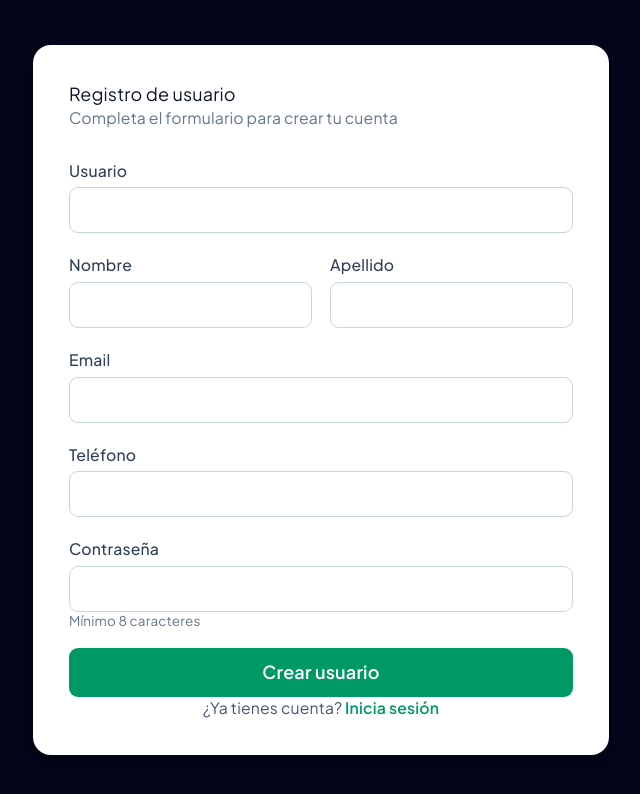
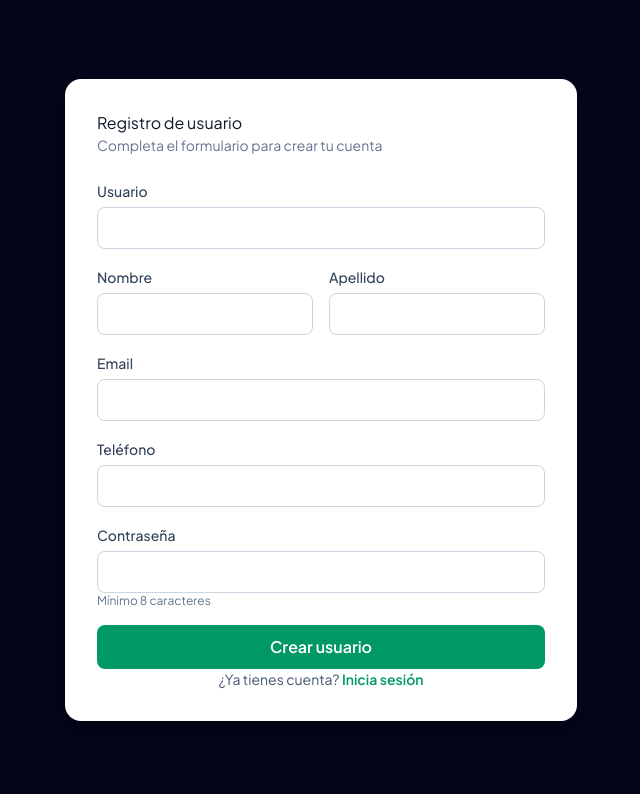
Before and after one commit to wilsonUC/Track, a React (Vite) app in the folder frontend/: page /register in a window 1280 px wide. Shown: the top 794 px of the page, without its empty margins (319-959 px from the left). Built offline with nearby package versions, Linux system fonts and the light colour scheme; no server answers.

Commit message:
layout mejorado 2

```diff
--- a/frontend/src/components/dashboard/DashboardChartsSection.tsx
+++ b/frontend/src/components/dashboard/DashboardChartsSection.tsx
@@ -16,14 +16,14 @@ export function DashboardChartsSection({ categoryExpenses, monthlyChart, loading
     <div className="grid gap-4 lg:grid-cols-2">
       <article className="rounded-2xl border border-slate-200 bg-white shadow-sm flex flex-col justify-between">
         <div>
-          <div className="flex items-center gap-3 border-b border-slate-100 px-5 py-4">
+          <div className="flex items-center gap-3 border-b border-slate-100 px-4 py-4 sm:px-5">
             <div className="flex h-10 w-10 items-center justify-center rounded-xl bg-indigo-50 text-indigo-600">
               <PieChart className="h-5 w-5" aria-hidden />
             </div>
             <h3 className="font-semibold text-slate-800">Gastos por categoría</h3>
           </div>
 
-          <div className="p-6 space-y-4">
+          <div className="space-y-4 p-4 sm:p-6">
             {loading && <p className="py-12 text-center text-sm text-slate-500">Cargando…</p>}
 
             {!loading && categoryExpenses.length === 0 && (
--- a/frontend/src/components/dashboard/DashboardMonthCard.tsx
+++ b/frontend/src/components/dashboard/DashboardMonthCard.tsx
@@ -20,7 +20,7 @@ export function DashboardMonthCard({ variant, transactions, loading }: Dashboard
   return (
     <article className="rounded-2xl border border-slate-200 bg-white shadow-sm transition hover:shadow-md duration-200">
       <div
-        className={`flex items-center justify-between gap-3 border-b px-5 py-4 ${
+        className={`flex flex-wrap items-center justify-between gap-3 border-b px-4 py-3 sm:px-5 sm:py-4 ${
           isIncome ? 'border-emerald-100 bg-emerald-50/10' : 'border-rose-100 bg-rose-50/10'
         }`}
       >
@@ -38,7 +38,7 @@ export function DashboardMonthCard({ variant, transactions, loading }: Dashboard
           </div>
           <h3 className="font-semibold text-slate-800">{title}</h3>
         </div>
-        <p className={`text-lg font-bold tabular-nums ${isIncome ? 'text-emerald-600' : 'text-rose-600'}`}>
+        <p className={`text-base font-bold tabular-nums sm:text-lg ${isIncome ? 'text-emerald-600' : 'text-rose-600'}`}>
           {formattedTotal}
         </p>
       </div>
--- a/frontend/src/components/dashboard/DashboardMonthlyChart.tsx
+++ b/frontend/src/components/dashboard/DashboardMonthlyChart.tsx
@@ -49,7 +49,7 @@ export function DashboardMonthlyChart({ data, loading }: DashboardMonthlyChartPr
 
   return (
     <article className="rounded-2xl border border-slate-200 bg-white shadow-sm transition">
-      <div className="flex items-center justify-between border-b border-slate-100 px-5 py-4">
+      <div className="flex flex-col gap-3 border-b border-slate-100 px-4 py-4 sm:flex-row sm:items-center sm:justify-between sm:px-5">
         <div className="flex items-center gap-3">
           <div className={`flex h-10 w-10 items-center justify-center rounded-xl transition-colors ${activeBgColor}`}>
             <ChartColumn className="h-5 w-5" aria-hidden />
--- a/frontend/src/components/dashboard/DashboardRecentTransactions.tsx
+++ b/frontend/src/components/dashboard/DashboardRecentTransactions.tsx
@@ -10,14 +10,14 @@ type DashboardRecentTransactionsProps = {
 export function DashboardRecentTransactions({ transactions, loading }: DashboardRecentTransactionsProps) {
   return (
     <article className="rounded-2xl border border-slate-200 bg-white shadow-sm">
-      <div className="flex items-center gap-3 border-b border-slate-100 px-5 py-4">
+      <div className="flex items-center gap-3 border-b border-slate-100 px-4 py-4 sm:px-5">
         <div className="flex h-10 w-10 items-center justify-center rounded-xl bg-indigo-50 text-indigo-600">
           <History className="h-5 w-5" aria-hidden />
         </div>
         <h3 className="font-semibold text-slate-800">Todas las transacciones recientes</h3>
       </div>
 
-      <div className="p-5">
+      <div className="p-4 sm:p-5">
         {loading && <p className="py-8 text-center text-sm text-slate-500">Cargando…</p>}
 
         {!loading && transactions.length === 0 && (
--- a/frontend/src/components/reportes/ReportesHeader.tsx
+++ b/frontend/src/components/reportes/ReportesHeader.tsx
@@ -17,7 +17,7 @@ export function ReportesHeader({ filter, onFilterChange, onExport }: ReportesHea
   return (
     <div className="flex flex-col gap-4 border-b border-slate-200 pb-5 md:flex-row md:items-center md:justify-between">
       <div>
-        <h1 className="text-3xl font-bold text-slate-900">Reportes Avanzados</h1>
+        <h1 className="text-2xl font-bold text-slate-900 sm:text-3xl">Reportes Avanzados</h1>
         <p className="mt-1 text-sm text-slate-500">Análisis reactivo de tu base de datos de finanzas.</p>
       </div>
 
--- a/frontend/src/components/transactions/TransactionsPageContent.tsx
+++ b/frontend/src/components/transactions/TransactionsPageContent.tsx
@@ -69,7 +69,7 @@ export function TransactionsPageContent({ variant }: TransactionsPageContentProp
         }`}
       >
         <div
-          className={`flex items-center justify-between gap-3 border-b px-5 py-4 ${
+          className={`flex flex-wrap items-center justify-between gap-3 border-b px-4 py-3 sm:px-5 sm:py-4 ${
             isIncome ? 'border-emerald-100 bg-emerald-50/10' : 'border-rose-100 bg-rose-50/10'
           }`}
         >
@@ -103,7 +103,7 @@ export function TransactionsPageContent({ variant }: TransactionsPageContentProp
       </article>
 
       <article className="rounded-2xl border border-slate-200 bg-white shadow-sm">
-        <div className="flex items-center gap-3 border-b border-slate-100 px-5 py-4">
+        <div className="flex items-center gap-3 border-b border-slate-100 px-4 py-4 sm:px-5">
           <div className="flex h-10 w-10 items-center justify-center rounded-xl bg-indigo-50 text-indigo-600">
             <History className="h-5 w-5" aria-hidden />
           </div>
--- a/frontend/src/index.css
+++ b/frontend/src/index.css
@@ -1,78 +1,37 @@
 @import "tailwindcss";
 
-:root {
-  --text: #6b6375;
-  --text-h: #08060d;
-  --bg: #fff;
-  --border: #e5e4e7;
-  --code-bg: #f4f3ec;
-  --accent: #aa3bff;
-  --accent-bg: rgba(170, 59, 255, 0.1);
-  --accent-border: rgba(170, 59, 255, 0.5);
-  --social-bg: rgba(244, 243, 236, 0.5);
-  --shadow:
-    rgba(0, 0, 0, 0.1) 0 10px 15px -3px, rgba(0, 0, 0, 0.05) 0 4px 6px -2px;
-
-  --sans: "Plus Jakarta Sans", system-ui, "Segoe UI", Roboto, sans-serif;
-  --heading: "Plus Jakarta Sans", system-ui, "Segoe UI", Roboto, sans-serif;
-  --mono: ui-monospace, Consolas, monospace;
-
-  font: 18px/145% var(--sans);
-  letter-spacing: 0.18px;
-  color-scheme: light dark;
-  color: var(--text);
-  background: var(--bg);
-  font-synthesis: none;
-  text-rendering: optimizeLegibility;
-  -webkit-font-smoothing: antialiased;
-  -moz-osx-font-smoothing: grayscale;
-
-  @media (max-width: 1024px) {
-    font-size: 16px;
-  }
+@theme {
+  --font-sans: "Plus Jakarta Sans", system-ui, "Segoe UI", Roboto, sans-serif;
 }
 
-@media (prefers-color-scheme: dark) {
-  :root {
-    --text: #9ca3af;
-    --text-h: #f3f4f6;
-    --bg: #16171d;
-    --border: #2e303a;
-    --code-bg: #1f2028;
-    --accent: #c084fc;
-    --accent-bg: rgba(192, 132, 252, 0.15);
-    --accent-border: rgba(192, 132, 252, 0.5);
-    --social-bg: rgba(47, 48, 58, 0.5);
-    --shadow:
-      rgba(0, 0, 0, 0.4) 0 10px 15px -3px, rgba(0, 0, 0, 0.25) 0 4px 6px -2px;
-  }
-
-  #social .button-icon {
-    filter: invert(1) brightness(2);
-  }
-}
-
-/* App a pantalla completa: el template de Vite centraba #root a 1126px y dejaba márgenes blancos */
-#root {
-  min-height: 100dvh;
-  width: 100%;
-  margin: 0;
-  padding: 0;
-  text-align: initial;
+*,
+*::before,
+*::after {
   box-sizing: border-box;
 }
 
 html {
-  margin: 0;
-  padding: 0;
+  font-size: 16px;
+  -webkit-text-size-adjust: 100%;
+  text-size-adjust: 100%;
 }
 
 body {
   margin: 0;
-  padding: 0;
+  font-family: var(--font-sans);
+  line-height: 1.5;
+  color: #0f172a;
+  background-color: #f1f5f9;
+  -webkit-font-smoothing: antialiased;
+  -moz-osx-font-smoothing: grayscale;
 }
 
-/* La app usa Tailwind para títulos; los estilos globales del template Vite rompían el layout. */
+#root {
+  min-height: 100dvh;
+  width: 100%;
+}
+
+/* La app usa Tailwind para títulos; el template Vite los sobrescribía en producción */
 #root h1,
 #root h2,
 #root h3 {
@@ -82,21 +41,7 @@ body {
   line-height: unset;
   font-weight: unset;
 }
-p {
+
+#root p {
   margin: 0;
 }
-
-code,
-.counter {
-  font-family: var(--mono);
-  display: inline-flex;
-  border-radius: 4px;
-  color: var(--text-h);
-}
-
-code {
-  font-size: 15px;
-  line-height: 135%;
-  padding: 4px 8px;
-  background: var(--code-bg);
-}
--- a/frontend/src/pages/MetasPage.tsx
+++ b/frontend/src/pages/MetasPage.tsx
@@ -113,7 +113,7 @@ export function MetasPage() {
       {/* HEADER CON ACCIÓN PARA ABRIR EL MODAL */}
       <div className="flex flex-col sm:flex-row sm:items-center sm:justify-between gap-4 border-b border-slate-200 pb-5">
         <div>
-          <h1 className="text-3xl font-bold text-slate-900">Metas de Ahorro</h1>
+          <h1 className="text-2xl font-bold text-slate-900 sm:text-3xl">Metas de Ahorro</h1>
           <p className="text-sm text-slate-500 mt-1">Prueba interactiva del sistema de objetivos financieros.</p>
         </div>
 
--- a/frontend/src/pages/PresupuestosPage.tsx
+++ b/frontend/src/pages/PresupuestosPage.tsx
@@ -104,7 +104,7 @@ export function PresupuestosPage() {
       {/* HEADER PRINCIPAL */}
       <div className="flex flex-col sm:flex-row sm:items-center sm:justify-between gap-4 border-b border-slate-200 pb-5">
         <div>
-          <h1 className="text-3xl font-bold text-slate-900">Presupuestos Mensuales</h1>
+          <h1 className="text-2xl font-bold text-slate-900 sm:text-3xl">Presupuestos Mensuales</h1>
           <p className="text-sm text-slate-500 mt-1">Controla tus límites de gasto para no salirte del plan.</p>
         </div>
 
--- a/frontend/src/pages/RecurrentesPage.tsx
+++ b/frontend/src/pages/RecurrentesPage.tsx
@@ -118,7 +118,7 @@ export function RecurrentesPage() {
       {/* HEADER DE LA PÁGINA */}
       <div className="flex flex-col sm:flex-row sm:items-center sm:justify-between gap-4 border-b border-slate-200 pb-5">
         <div>
-          <h1 className="text-3xl font-bold text-slate-900">Transacciones Recurrentes</h1>
+          <h1 className="text-2xl font-bold text-slate-900 sm:text-3xl">Transacciones Recurrentes</h1>
           <p className="text-sm text-slate-500 mt-1">Gestiona tus pagos fijos y membresías mensuales.</p>
         </div>
 
```
Also changed, not shown: frontend/src/components/dashboard/DashboardSummaryCard.tsx (+4 -4 lines), frontend/src/components/layout/MainHeader.tsx (+6 -6 lines), 1 other file (tests, documents, lock files or other folders).
